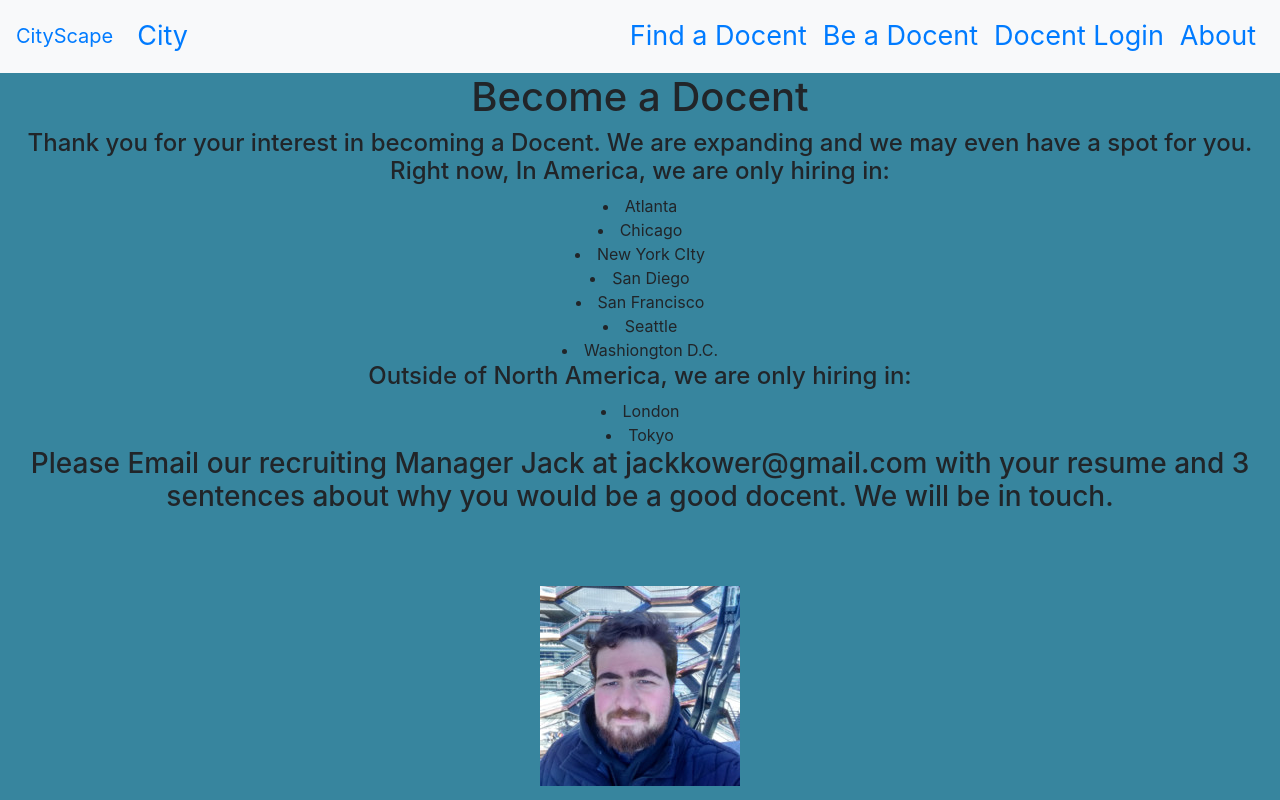
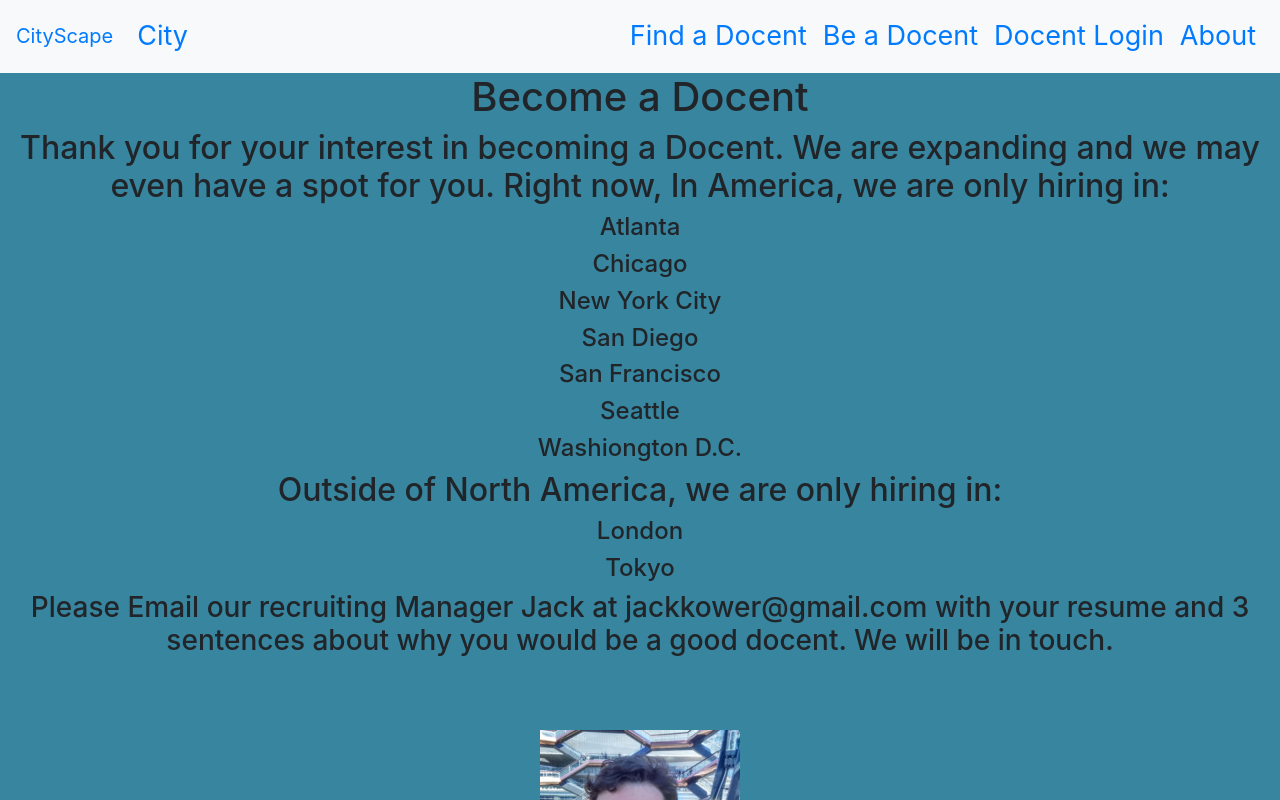
Before and after one commit to Jackofalltraits/cityscape, a React (Create React App) app: page /becomedocent in a window 1280 px wide. Shown: the top 800 px of the page. Built offline with nearby package versions, Linux system fonts and the light colour scheme.

Commit message:
final changes

```diff
--- a/src/App.css
+++ b/src/App.css
@@ -59,6 +59,7 @@ h1{
   white-space: 200px;
 }
 
+
 .nav{
   font-size: 27px;
   white-space: 100px;
--- a/src/BecomeDocent.js
+++ b/src/BecomeDocent.js
@@ -44,18 +44,18 @@ function BecomeDocent() {
         </Navbar>
 
     <h1>Become a Docent</h1>
-    <h4>Thank you for your interest in becoming a Docent. We are expanding and we may even have a spot for you. Right now, In America, we are only hiring in:</h4>
+    <h2>Thank you for your interest in becoming a Docent. We are expanding and we may even have a spot for you. Right now, In America, we are only hiring in:</h2>
 
-    <li>Atlanta</li>
-    <li>Chicago</li>
-    <li>New York CIty</li>
-    <li>San Diego</li>
-    <li>San Francisco</li>
-    <li>Seattle</li>
-    <li>Washiongton D.C.</li>
-<h4>Outside of North America, we are only hiring in: </h4>
-    <li>London</li>
-    <li>Tokyo</li>
+    <h4>Atlanta</h4>
+    <h4>Chicago</h4>
+    <h4>New York City</h4>
+    <h4>San Diego</h4>
+    <h4>San Francisco</h4>
+    <h4>Seattle</h4>
+    <h4>Washiongton D.C.</h4>
+<h2>Outside of North America, we are only hiring in: </h2>
+    <h4>London</h4>
+    <h4>Tokyo</h4>
    <h3>Please Email our recruiting Manager Jack at jackkower@gmail.com with your resume and 3 sentences about why you would be a good docent. We will be in touch.</h3>
     <div className="pic">
     <img src={Jack} alt="jack" className="jack" />
```
